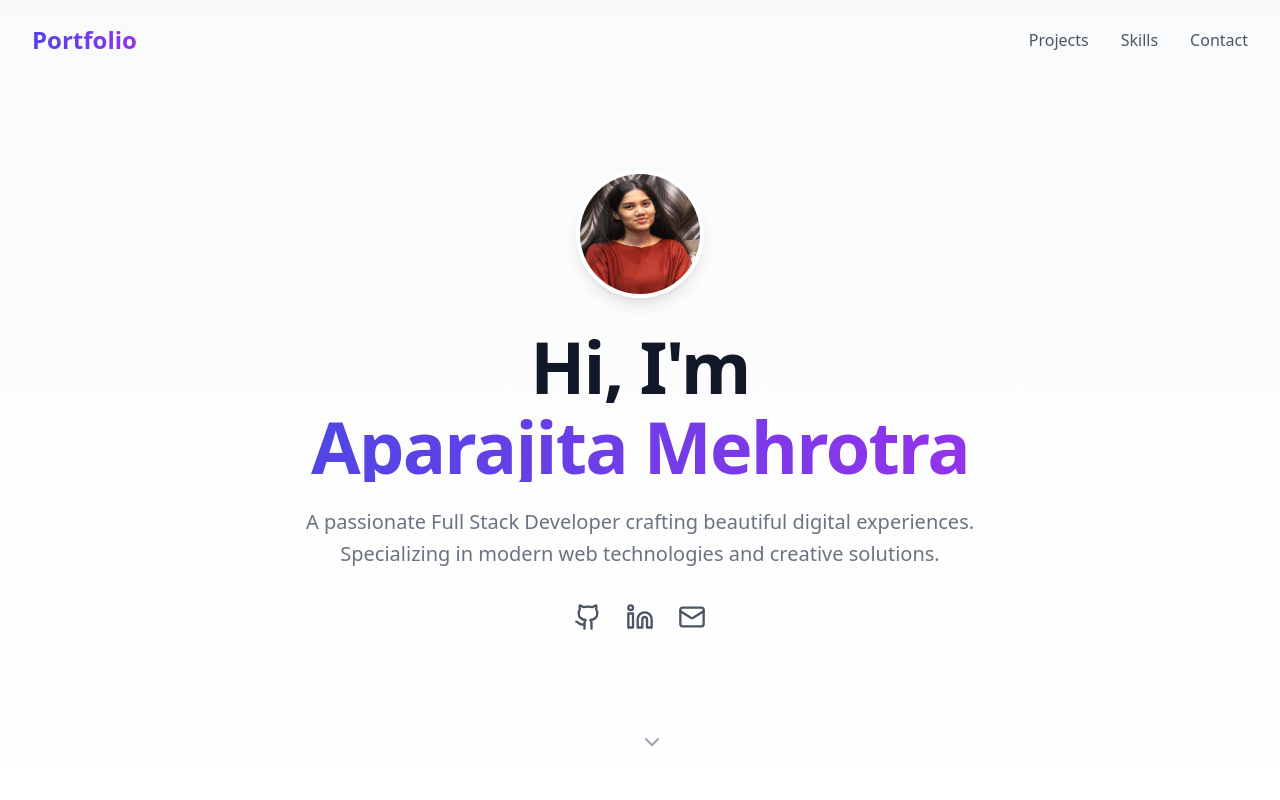
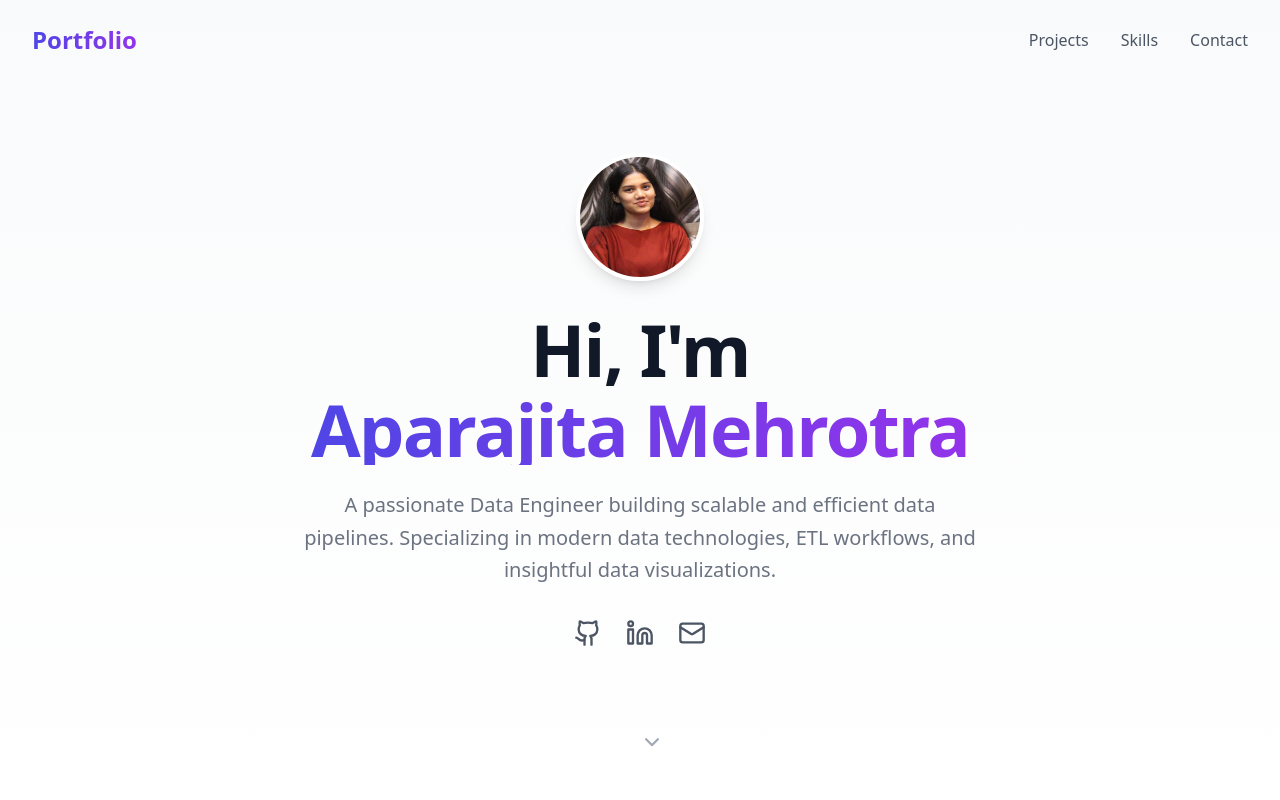
Before and after one commit to AparajitaM05/Portfolio, a React (Vite) app: page / in a window 1280 px wide. Shown: the top 800 px of the page. Built offline with nearby package versions, Linux system fonts and the light colour scheme.

Commit message:
profile change

```diff
--- a/src/App.tsx
+++ b/src/App.tsx
@@ -55,8 +55,8 @@ function App() {
               <span className="block gradient-text mt-2">Aparajita Mehrotra</span>
             </h1>
             <p className="mt-6 text-xl text-gray-500 max-w-2xl mx-auto leading-relaxed">
-              A passionate Full Stack Developer crafting beautiful digital experiences.
-              Specializing in modern web technologies and creative solutions.
+            A passionate Data Engineer building scalable and efficient data pipelines.
+Specializing in modern data technologies, ETL workflows, and insightful data visualizations.
             </p>
             <div className="mt-8 flex justify-center gap-6">
               <a href="https://github.com/AparajitaM05" className="text-gray-600 hover:text-indigo-600 transition-colors transform hover:scale-110">
```
